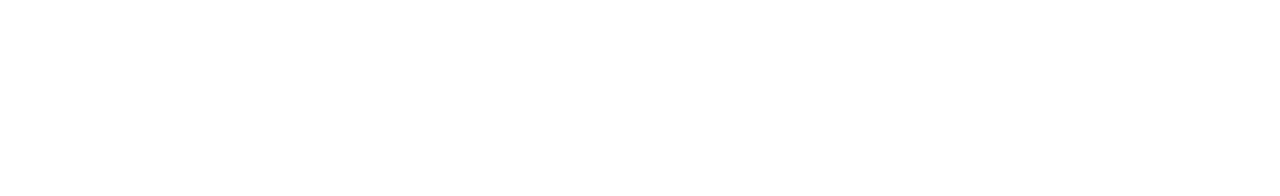
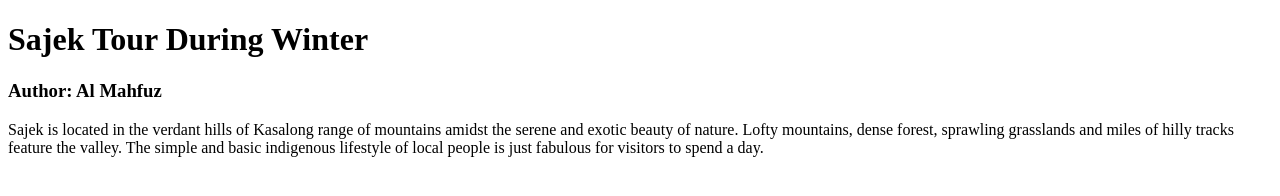
Before and after one commit to almahfuzhossen/myblogs, a plain HTML site: page index.html in a window 1280 px wide. Drawn offline with Linux system fonts and the light colour scheme.

Commit message:
sajek paragraph

```diff
--- a/index.html
+++ b/index.html
@@ -8,6 +8,8 @@
     <link rel="stylesheet" href="style.css">
 </head>
 <body>
-
+    <h1>Sajek Tour During Winter</h1>
+    <h3>Author: Al Mahfuz </h3>
+    <p>Sajek is located in the verdant hills of Kasalong range of mountains amidst the serene and exotic beauty of nature. Lofty mountains, dense forest, sprawling grasslands and miles of hilly tracks feature the valley. The simple and basic indigenous lifestyle of local people is just fabulous for visitors to spend a day.</p>
 </body>
 </html>
```
